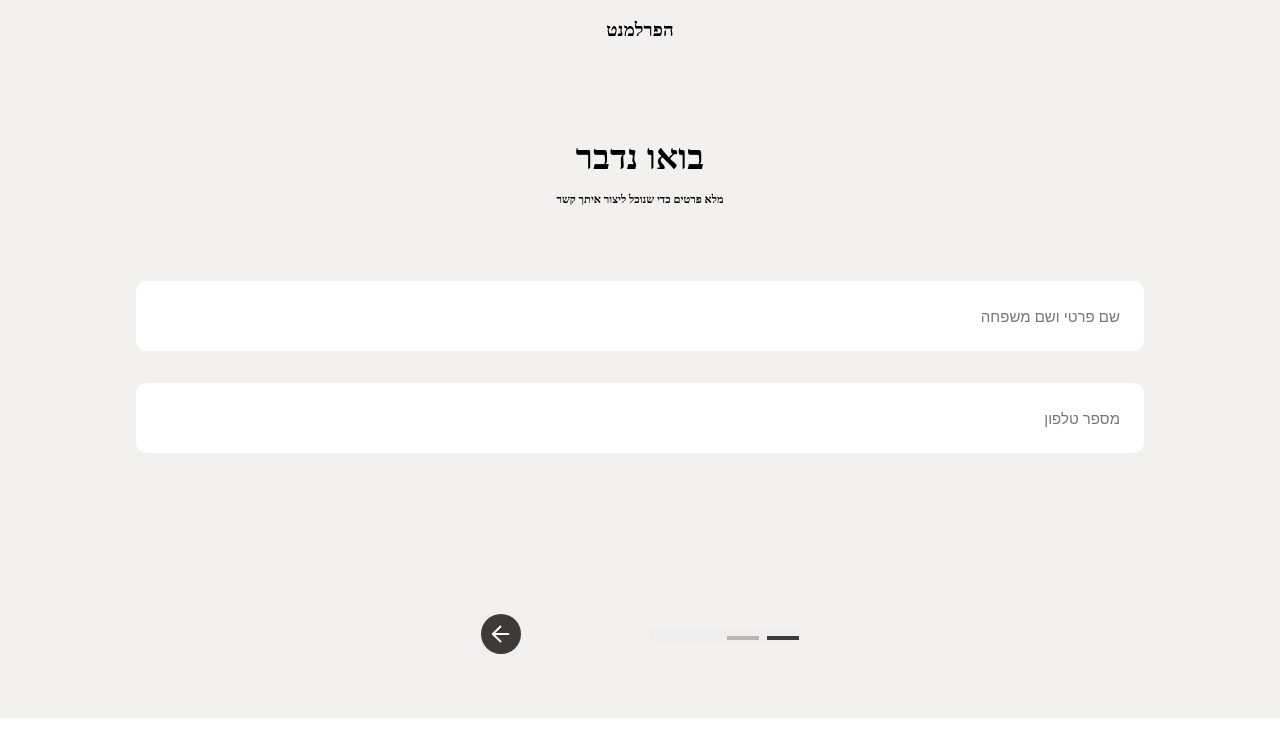
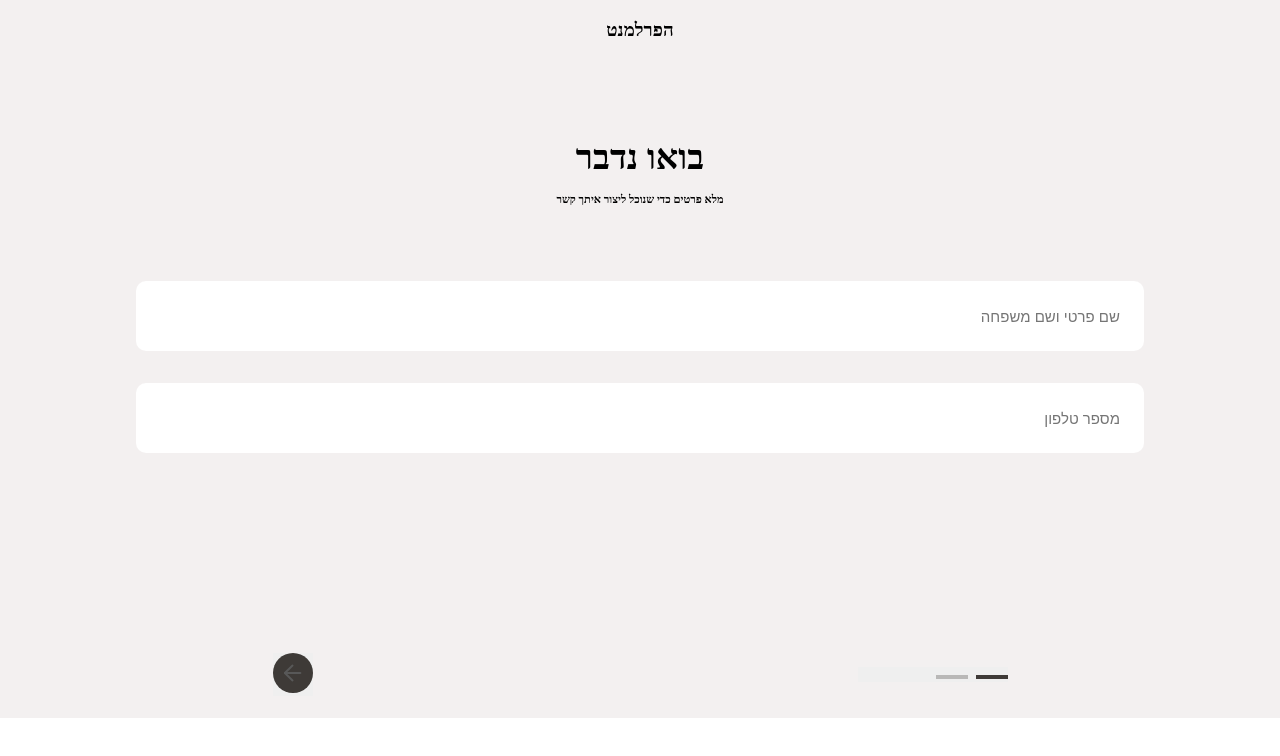
Before and after one commit to haparlament/haparlament-web-app, a React (Create React App) app: page /details-form in a window 1280 px wide. Shown: the top 756 px of the page. Built offline with nearby package versions, Linux system fonts and the light colour scheme.

Commit message:
Refs #12, #15, #20: Worked on these issues.

```diff
--- a/src/App.tsx
+++ b/src/App.tsx
@@ -16,8 +16,8 @@ function App() {
     feeling: "",
     username: "",
     phoneNumber: "",
-    day: "",
-    hourRange: "",
+    selectedDays: [],
+    selectedHourRanges: [],
   };
 
   const [jsonObject, setjsonObject] = useState(initJsonObject);
--- a/src/components/ChooseTime.jsx
+++ b/src/components/ChooseTime.jsx
@@ -1,4 +1,4 @@
-import React, { useState } from "react";
+import React, { useState, useEffect } from "react";
 import { useNavigate } from "react-router-dom";
 import Popup from "../components/Popup";
 import "../../src/styles.css/ChooseTime.css";
@@ -7,64 +7,93 @@ import { postSessionRequest } from "../utils/session_request";
 
 function ChooseTime({ setjsonObject, jsonObject, setSlide, slide }) {
   const navigate = useNavigate();
-  const [days] = useState([
-    { day: "ראשון", isPreesed: false },
-    { day: "שני", isPreesed: false },
-    { day: "שלישי", isPreesed: false },
-    { day: "רביעי", isPreesed: false },
-    { day: "חמישי", isPreesed: false },
-    { day: "שישי", isPreesed: false },
-    { day: "שבת", isPreesed: false },
+  const [isTimeValid, setIsTimeValid] = useState(false);
+  const [showPopup, setShowPopup] = useState(false);
+  const [showErrorTimePopUp, setShowErrorTimePopUp] = useState(false);
+
+  const [days, setDays] = useState([
+    { day: "ראשון", isPressed: false },
+    { day: "שני", isPressed: false },
+    { day: "שלישי", isPressed: false },
+    { day: "רביעי", isPressed: false },
+    { day: "חמישי", isPressed: false },
+    { day: "שישי", isPressed: false },
+    { day: "שבת", isPressed: false },
   ]);
 
-  const [hours] = useState([
-    { hour: "בוקר 10:00-12:00", isPreesed: false },
-    { hour: "צהריים 10:00-12:00", isPreesed: false },
-    { hour: "ערב 18:00-20:00", isPreesed: false },
-    { hour: "לילה 20:00-22:00", isPreesed: false },
+  const [hours, setHours] = useState([
+    { hour: "בוקר 10:00-12:00", isPressed: false },
+    { hour: "צהריים 10:00-12:00", isPressed: false },
+    { hour: "ערב 18:00-20:00", isPressed: false },
+    { hour: "לילה 20:00-22:00", isPressed: false },
   ]);
 
-  const handleDay = (day) => {
-    day.isPreesed = !day.isPreesed;
-    setjsonObject((prevState) => {
-      return { ...prevState, day: day.day };
-    });
+  const handleDay = (d) => {
+    setDays(
+      days.map((element) => {
+        if (d.day === element.day) {
+          return { ...element, isPressed: !element.isPressed };
+        } else {
+          return element;
+        }
+      })
+    );
   };
 
-  const handleHour = (hour) => {
-    hour.isPreesed = !hour.isPreesed;
-    setjsonObject((prevState) => {
-      return { ...prevState, hourRange: hour.hour };
-    });
+  const handleHour = (h) => {
+    setHours(
+      hours.map((element) => {
+        if (h.hour === element.hour) {
+          return { ...element, isPressed: !element.isPressed };
+        } else {
+          return element;
+        }
+      })
+    );
   };
 
-  const [showPopup, setShowPopup] = useState(false);
-  const [showChooseTimePopUp, setShowChooseTimePopUp] = useState(false);
+  useEffect(() => {
+    const isDaysValid = days.some((d) => d.isPressed === true);
+    const isHoursValid = hours.some((h) => h.isPressed === true);
+    setIsTimeValid(isDaysValid && isHoursValid);
+  }, [days, hours]);
+
+  const handleSubmit = (jsonObject) => {
+    // verify details are valid
+    if (!isTimeValid) {
+      setShowErrorTimePopUp(true);
+      return;
+    }
+    // prepare json object
+    const selectedDays = days.filter((d) => d.isPressed).map((d) => d.day);
+    const selectedHourRanges = hours
+      .filter((h) => h.isPressed)
+      .map((h) => h.hour);
+    setjsonObject((prevJsonState) => {
+      return { ...prevJsonState, selectedDays, selectedHourRanges };
+    });
+
+    // set pop up to rise up
+    setShowPopup(true);
+  };
 
   const handleConfirm = () => {
-    console.log("Confirmed!");
+    // send details to back
+    postSessionRequest(jsonObject);
     setShowPopup(false);
     setSlide(0);
     navigate("/emotions-selection");
   };
 
   const handleCancel = () => {
-    console.log("Canceled!");
+    setjsonObject((prevJsonState) => {
+      return { ...prevJsonState, selectedDays: [], selectedHourRanges: [] };
+    });
     setShowPopup(false);
   };
 
   const handleChooseTime = () => {
-    setShowChooseTimePopUp(false);
-  };
-
-  const handleSubmit = (jsonObject) => {
-    if (jsonObject.hourRange === "") {
-      setShowChooseTimePopUp(true);
-    } else {
-      console.log("sagy log: ", jsonObject);
-      postSessionRequest(jsonObject);
-      setShowPopup(true);
-    }
+    setShowErrorTimePopUp(false);
   };
 
   return (
@@ -83,7 +112,7 @@ function ChooseTime({ setjsonObject, jsonObject, setSlide, slide }) {
             {days.map((day, i) => (
               <button
                 className={`time-button ${
-                  day.isPreesed ? "time-button-pressed" : null
+                  day.isPressed ? "time-button-pressed" : null
                 }`}
                 key={i}
                 onClick={() => handleDay(day)}
@@ -99,7 +128,7 @@ function ChooseTime({ setjsonObject, jsonObject, setSlide, slide }) {
             {hours.map((hour, i) => (
               <button
                 className={`time-button ${
-                  hour.isPreesed ? "time-button-pressed" : null
+                  hour.isPressed ? "time-button-pressed" : null
                 }`}
                 key={i}
                 onClick={() => handleHour(hour)}
@@ -113,7 +142,9 @@ function ChooseTime({ setjsonObject, jsonObject, setSlide, slide }) {
 
       <div className="send-details-div">
         <button
-          className="send-details-button"
+          className={`send-details-button ${
+            isTimeValid ? null : "button-disabled"
+          }`}
           type="submit"
           onClick={() => handleSubmit(jsonObject)}
         >
@@ -134,7 +165,7 @@ function ChooseTime({ setjsonObject, jsonObject, setSlide, slide }) {
             />
           </>
         )}
-        {showChooseTimePopUp && (
+        {showErrorTimePopUp && (
           <>
             <div className="darken"></div>
             <Popup
--- a/src/components/DetailsForm/DetailsForm.jsx
+++ b/src/components/DetailsForm/DetailsForm.jsx
@@ -1,28 +1,70 @@
-import React, { useState } from "react";
+import React, { useState, useEffect } from "react";
 import { useNavigate } from "react-router-dom";
 import "../../styles.css/DetailsForm.css";
-import { LeftArrow } from "../../styles.css/icons.svg/icons";
+import { LeftArrow, LeftArrowDisabled } from "../../styles.css/icons.svg/icons";
 import { TwoLinesRight } from "../../styles.css/icons.svg/icons";
+import Popup from "../Popup";
 
 function DetailsForm({ setjsonObject, setSlide, slide }) {
   const navigate = useNavigate();
 
   const [name, setName] = useState("");
-  const [phone, setPhone] = useState("");
+  const [phoneNumber, setPhoneNumber] = useState("");
+
+  const [isNameValid, setIsNameValid] = useState(false);
+  const [isPhoneNumberValid, setIsPhoneNumberValid] = useState(false);
+
+  const [showNotValidName, setShowNotValidName] = useState(false);
+  const [showNotValidPhoneNumber, setShowNotValidPhoneNumber] = useState(false);
+
+  // const handleSubmit = (e) => {};
 
   const handleSubmit = (e) => {
     e.preventDefault();
-    setPhone("972" + phone.substring(1));
-
+    const modPhoneNumber = "+972" + phoneNumber.substring(1);
+    if (name.length < 3) {
+      setShowNotValidName(true);
+      return;
+    }
+    if (phoneNumber.length !== 10) {
+      setShowNotValidPhoneNumber(true);
+      return;
+    }
     setjsonObject((prevState) => {
-      return { ...prevState, phoneNumber: phone, username: name };
+      return { ...prevState, phoneNumber, username: name };
     });
-    setSlide(slide + 1);
     navigate("/time-selection");
   };
 
+  useEffect(() => {
+    setIsNameValid(name.length > 3);
+    setIsPhoneNumberValid(phoneNumber.length === 10);
+  }, [name, phoneNumber]);
+
   return (
     <div className="big-card details-form-div bg-tp">
+      {showNotValidName && (
+        <>
+          <div className="darken"></div>
+          <Popup
+            title="אופס"
+            text="השם שהכנסתם קצר מדי"
+            handleConfirm={() => setShowNotValidName(false)}
+            keepCancelButton={false}
+          />
+        </>
+      )}
+      {showNotValidPhoneNumber && (
+        <>
+          <div className="darken"></div>
+          <Popup
+            title="אופס"
+            text="מספר הטלפון שהכנסתם לא תקין"
+            handleConfirm={() => setShowNotValidPhoneNumber(false)}
+            keepCancelButton={false}
+          />
+        </>
+      )}
       <div className="details-form-headers">
         <h1>בואו נדבר</h1>
         <h4>מלא פרטים כדי שנוכל ליצור איתך קשר</h4>
@@ -42,14 +84,14 @@ function DetailsForm({ setjsonObject, setSlide, slide }) {
           id="phone"
           placeholder="מספר טלפון"
           type="tel"
-          value={phone}
-          onChange={(e) => setPhone(e.target.value)}
+          value={phoneNumber}
+          onChange={(e) => setPhoneNumber(e.target.value)}
         />
         <br />
       </form>
-      <div className="icons-div">
+      <div className="send-details-div">
         <button type="submit" onClick={handleSubmit}>
-          {LeftArrow}
+          {isNameValid && isPhoneNumberValid ? LeftArrow : LeftArrowDisabled}
         </button>
         <button>{TwoLinesRight}</button>
       </div>
--- a/src/styles.css/ChooseTime.css
+++ b/src/styles.css/ChooseTime.css
@@ -55,10 +55,13 @@
 .send-details-div{
   display: flex;
   flex-direction: row;
-  margin-top: 5vh;
+  /* margin-top: 5vh; */
   justify-content: space-around;
   align-items: center;
-  width: 105%;
+  width: 100%;
+  /* new */
+  position: absolute;
+  bottom: 13vh;
 }
 
 .send-details-button{
--- a/src/styles.css/DetailsForm.css
+++ b/src/styles.css/DetailsForm.css
@@ -44,10 +44,26 @@
 }
 
 .icons-div{
-  margin-top: 17vh;
+  /* margin-top: 17vh;
   display: flex;
   flex-direction: row;
   justify-content: space-between;
   align-items: center;
   gap: 8rem;
+
+    background-color: gray;
+  position: absolute;
+  bottom: 10vh;
+  width: 100%; */
+
+    /* display: flex;
+  flex-direction: row; */
+  /* margin-top: 5vh; */
+  /* justify-content: space-around;
+  align-items: center;
+  width: 100%; */
+  /* new */
+  /* position: absolute;
+  bottom: 10vh;
+  height: 56px; */
 }
--- a/src/styles.css/Popup.css
+++ b/src/styles.css/Popup.css
@@ -59,7 +59,7 @@
 }
 
 .popup-button:hover{
-  background-color: #14171A;
+  background-color: #b6b9bd6a;
 }
 
 .darken {
--- a/src/styles.css/icons.svg/icons.js
+++ b/src/styles.css/icons.svg/icons.js
@@ -82,6 +82,39 @@ export const LeftArrow = (
   </svg>
 );
 
+export const LeftArrowDisabled = (
+  <svg
+    className="left-arrow-icon"
+    width="40"
+    height="40"
+    viewBox="0 0 40 40"
+    fill="none"
+    xmlns="http://www.w3.org/2000/svg"
+  >
+    <circle
+      cx="20"
+      cy="20.0001"
+      r="20"
+      transform="rotate(-180 20 20.0001)"
+      fill="#3E3A37"
+    />
+    <path
+      d="M11.8601 20.0001L27.3524 20.0001"
+      stroke="#585858"
+      stroke-width="2"
+      stroke-linecap="round"
+      stroke-linejoin="round"
+    />
+    <path
+      d="M19.5283 27.4261L11.86 20.0015L19.5283 12.5769"
+      stroke="#585858"
+      stroke-width="2"
+      stroke-linecap="round"
+      stroke-linejoin="round"
+    />
+  </svg>
+);
+
 export const TwoLinesRight = (
   <svg
     width="150"
```
